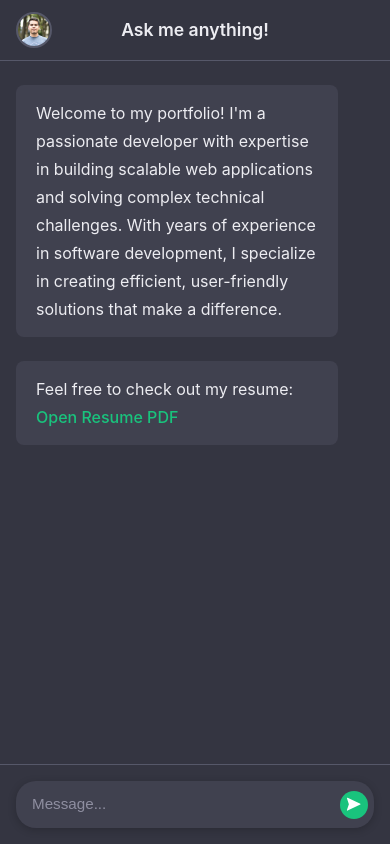
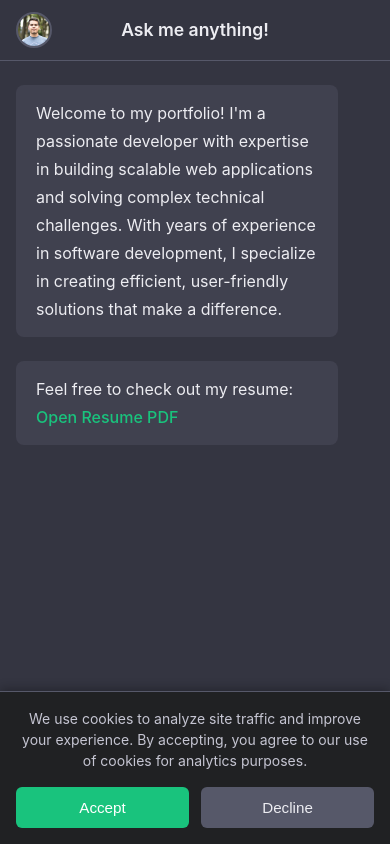
Before and after one commit to anreb/bernardolopez-client, a plain HTML site: page index.html in a window 390 px wide. Drawn offline with Linux system fonts and the light colour scheme.

Commit message:
new cookies snackbar

```diff
--- a/index.html
+++ b/index.html
@@ -18,20 +18,26 @@
     />
     <title>Bernardo Lopez Bautista - MX</title>
     <link rel="stylesheet" href="styles.css" />
-    <script
-      async
-      src="https://www.googletagmanager.com/gtag/js?id=G-EP0W3WXD39"
-    ></script>
-    <script>
-      window.dataLayer = window.dataLayer || [];
-      function gtag() {
-        dataLayer.push(arguments);
-      }
-      gtag("js", new Date());
-      gtag("config", "G-EP0W3WXD39");
-    </script>
   </head>
   <body>
+    <!-- Cookie Consent Banner -->
+    <div id="cookieConsent" class="cookie-consent hidden">
+      <div class="cookie-consent-content">
+        <p class="cookie-text">
+          We use cookies to analyze site traffic and improve your experience. By
+          accepting, you agree to our use of cookies for analytics purposes.
+        </p>
+        <div class="cookie-buttons">
+          <button id="acceptCookies" class="cookie-btn cookie-btn-accept">
+            Accept
+          </button>
+          <button id="declineCookies" class="cookie-btn cookie-btn-decline">
+            Decline
+          </button>
+        </div>
+      </div>
+    </div>
+
     <div class="app-container">
       <main class="main-content">
         <header class="chat-header">
--- a/main.js
+++ b/main.js
@@ -1,3 +1,89 @@
+// Cookie Consent Management
+(function () {
+  var COOKIE_CONSENT_KEY = "cookieConsent";
+
+  function loadGoogleAnalytics() {
+    // Load gtag.js script
+    var gtagScript = document.createElement("script");
+    gtagScript.async = true;
+    gtagScript.src = "https://www.googletagmanager.com/gtag/js?id=G-EP0W3WXD39";
+    document.head.appendChild(gtagScript);
+
+    // Initialize Google Analytics
+    window.dataLayer = window.dataLayer || [];
+    function gtag() {
+      window.dataLayer.push(arguments);
+    }
+    gtag("js", new Date());
+    gtag("config", "G-EP0W3WXD39");
+  }
+
+  function hideCookieBanner() {
+    var banner = document.getElementById("cookieConsent");
+    if (banner) {
+      banner.classList.add("hiding");
+      setTimeout(function () {
+        banner.classList.add("hidden");
+      }, 300);
+    }
+  }
+
+  function handleCookieConsent(accepted) {
+    try {
+      localStorage.setItem(COOKIE_CONSENT_KEY, accepted ? "accepted" : "declined");
+      if (accepted) {
+        loadGoogleAnalytics();
+      }
+      hideCookieBanner();
+    } catch (e) {
+      // If localStorage fails, just hide the banner
+      hideCookieBanner();
+    }
+  }
+
+  function initCookieConsent() {
+    var consent = null;
+    try {
+      consent = localStorage.getItem(COOKIE_CONSENT_KEY);
+    } catch (e) {
+      // LocalStorage not available
+    }
+
+    if (consent === "accepted") {
+      loadGoogleAnalytics();
+    } else if (consent === null) {
+      // Show banner if no consent is stored
+      var banner = document.getElementById("cookieConsent");
+      if (banner) {
+        banner.classList.remove("hidden");
+      }
+    }
+
+    // Set up event listeners
+    var acceptBtn = document.getElementById("acceptCookies");
+    var declineBtn = document.getElementById("declineCookies");
+
+    if (acceptBtn) {
+      acceptBtn.addEventListener("click", function () {
+        handleCookieConsent(true);
+      });
+    }
+
+    if (declineBtn) {
+      declineBtn.addEventListener("click", function () {
+        handleCookieConsent(false);
+      });
+    }
+  }
+
+  // Initialize cookie consent when DOM is ready
+  if (document.readyState === "loading") {
+    document.addEventListener("DOMContentLoaded", initCookieConsent);
+  } else {
+    initCookieConsent();
+  }
+})();
+
 document.addEventListener("DOMContentLoaded", function () {
   var chatMessages = document.getElementById("chatMessages");
   var chatMessagesContent = document.querySelector(".chat-messages-content");
--- a/styles.css
+++ b/styles.css
@@ -544,3 +544,119 @@ body {
     padding: 3rem;
   }
 }
+
+/* Cookie Consent Banner */
+.cookie-consent {
+  position: fixed;
+  bottom: 0;
+  left: 0;
+  right: 0;
+  background-color: #202123;
+  border-top: 1px solid #565869;
+  padding: 1.25rem 1.5rem;
+  z-index: 2000;
+  box-shadow: 0 -2px 10px rgba(0, 0, 0, 0.3);
+  animation: slideUp 0.4s ease-out;
+  transition: transform 0.3s ease-out, opacity 0.3s ease-out;
+}
+
+.cookie-consent.hidden {
+  display: none;
+}
+
+.cookie-consent.hiding {
+  transform: translateY(100%);
+  opacity: 0;
+}
+
+@keyframes slideUp {
+  from {
+    transform: translateY(100%);
+    opacity: 0;
+  }
+  to {
+    transform: translateY(0);
+    opacity: 1;
+  }
+}
+
+.cookie-consent-content {
+  max-width: 1200px;
+  margin: 0 auto;
+  display: flex;
+  align-items: center;
+  justify-content: space-between;
+  gap: 1.5rem;
+}
+
+.cookie-text {
+  color: #c5c5d2;
+  font-size: 0.95rem;
+  line-height: 1.5;
+  margin: 0;
+  flex: 1;
+}
+
+.cookie-buttons {
+  display: flex;
+  gap: 0.75rem;
+  flex-shrink: 0;
+}
+
+.cookie-btn {
+  padding: 0.625rem 1.5rem;
+  border: none;
+  border-radius: 6px;
+  font-size: 0.95rem;
+  font-weight: 500;
+  cursor: pointer;
+  transition: all 0.2s ease;
+  white-space: nowrap;
+}
+
+.cookie-btn-accept {
+  background-color: #19c37d;
+  color: #fff;
+}
+
+.cookie-btn-accept:hover {
+  background-color: #16a169;
+}
+
+.cookie-btn-decline {
+  background-color: #565869;
+  color: #ececf1;
+}
+
+.cookie-btn-decline:hover {
+  background-color: #6e6e80;
+}
+
+/* Mobile adjustments for cookie consent */
+@media (max-width: 768px) {
+  .cookie-consent {
+    padding: 1rem;
+    padding-bottom: calc(1rem + env(safe-area-inset-bottom));
+  }
+
+  .cookie-consent-content {
+    flex-direction: column;
+    align-items: stretch;
+    gap: 1rem;
+  }
+
+  .cookie-text {
+    font-size: 0.875rem;
+    text-align: center;
+  }
+
+  .cookie-buttons {
+    width: 100%;
+    justify-content: center;
+  }
+
+  .cookie-btn {
+    flex: 1;
+    padding: 0.75rem 1rem;
+  }
+}
```
